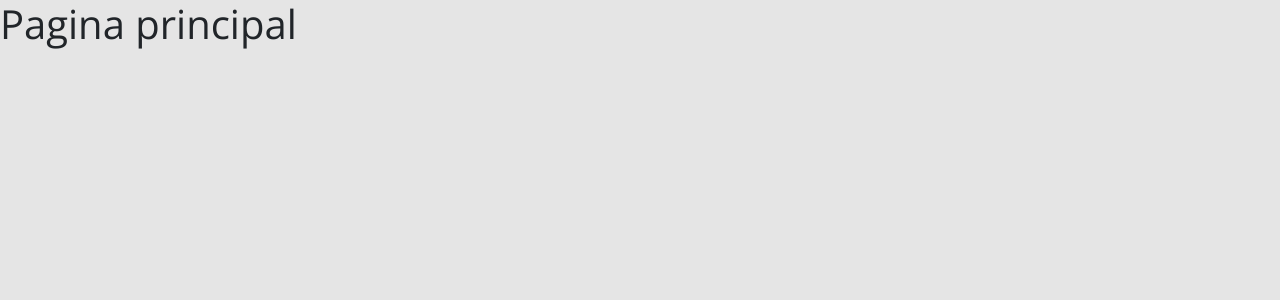
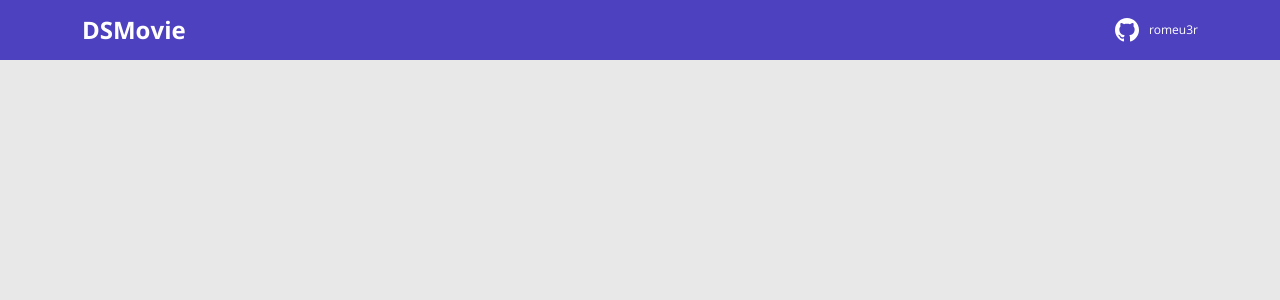
Before and after one commit to romeu3r/dsmovie, a React (Create React App) app in the folder frontend/: page / in a window 1280 px wide. Shown: the top 300 px of the page. Built offline with nearby package versions, Linux system fonts and the light colour scheme.

Commit message:
Bootstrapclear

```diff
--- a/frontend/src/App.tsx
+++ b/frontend/src/App.tsx
@@ -1,7 +1,9 @@
+import NavBar from "./components/navbar";
+
 function App() {
   return (
-    <h1>Pagina principal</h1>
-  );
+    <NavBar />
+ );
 }
 
 export default App;
--- /dev/null
+++ b/frontend/src/components/navbar/index.tsx
@@ -0,0 +1,22 @@
+import { ReactComponent as GitHubIcon } from 'assets/img/github.svg'
+import './styles.css'
+
+function NavBar() {
+    return (
+        <header>
+            <nav className="container">
+                <div className="dsmovie-nav-content">
+                    <h1>DSMovie</h1>
+                    <a href="https://github.com/romeu3r">
+                        <div className="dsmovie-contact-container">
+                            <GitHubIcon />
+                            <p className="dsmovie-contact-link">romeu3r</p>
+                        </div>
+                    </a>
+                </div>
+            </nav>
+        </header>
+    );
+}
+
+export default NavBar;
--- /dev/null
+++ b/frontend/src/components/navbar/styles.css
@@ -0,0 +1,30 @@
+header {
+    background-color: var(--color-primary);
+    height: 60px;
+    display: flex;
+    align-items: center;
+}
+
+.dsmovie-nav-content {
+    align-items: center;
+    display: flex;
+    justify-content: space-between;
+    color: #fff;
+}
+
+.dsmovie-nav-content h1 {
+    margin: 0;
+    font-weight: 700;
+    font-size: 24px;
+}
+
+.dsmovie-contact-container {
+    display: flex;
+    align-items: center;
+}
+
+.dsmovie-contact-link {
+    margin: 0 0 0 10px;
+    font-size: 12px;
+
+}
--- a/frontend/src/index.css
+++ b/frontend/src/index.css
@@ -10,7 +10,7 @@
 }
 
 html, body {
-    background-color: #E5E5E5;
+    background-color: #e8e8e8;
 }
 
 a, a:hover {
--- a/frontend/tsconfig.json
+++ b/frontend/tsconfig.json
@@ -1,5 +1,6 @@
 {
   "compilerOptions": {
+    "baseUrl": "./src",
     "target": "es5",
     "lib": [
       "dom",
```
Also changed, not shown: frontend/src/assets/img/github.svg (added).
